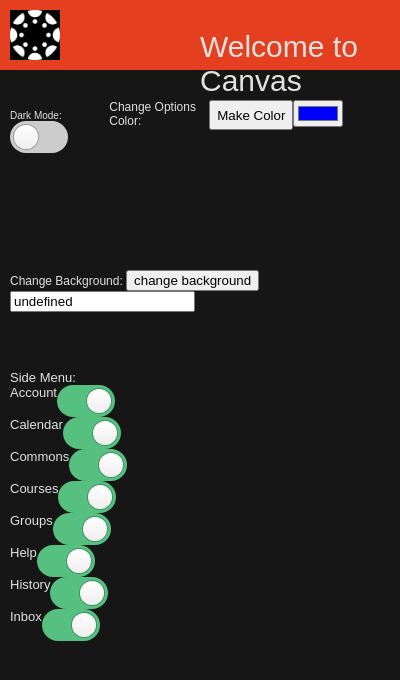
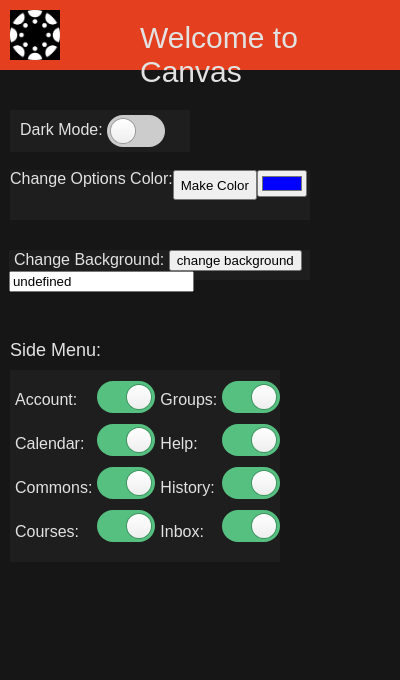
Before and after one commit to cis3296f22/canvasextension, a browser extension: page html/popup.html in a window 400 px wide. Shown: the top 680 px of the page. Drawn offline with Linux system fonts and the light colour scheme.

Commit message:
made small style changes to clean up popup

```diff
--- a/css/popup.css
+++ b/css/popup.css
@@ -13,8 +13,8 @@
   position: absolute;
   font-size: 1.5em;
   font-weight: 500;
-  left: 200px;
-  top: 10px;
+  left: 140px;
+  top: 1px;
 }
 
 .header {
@@ -41,19 +41,26 @@
 
 .dark-mode {
   margin-top: 10px;
+  background-color: #1f1e1e;
+  width: 180px;
+  padding: 5px;
 }
 
 .background-label{
-  font-size: 12px;
   top: 120px;
   width: 100px;
+  margin-left: 5px;
+
 }
 
 .background-container{
   display: inline-block;
   position: absolute;
   height: 30px;
-  top: 170px;
+  top: 150px;
+  background-color: #1f1e1e;
+  border: 5px;
+  margin-left: -10px;
 }
 
 .side-menu {
@@ -65,18 +72,52 @@
 }
 
 .side-menu label {
-  font-size: 13px;
   display: flex;
 }
 
 .color-container{
   display: flex;
-  height: 30px;
-  width: 350px;
+  height: 50px;
+  width: 300px;
+  background-color: #1f1e1e;
+}
+.color-container button{
+	height: 30px;
 }
 
-.color-label{
+* {
+	box-sizing: border-box;
+  }
+
+  .side-menu {
+	display: flex;
+  }
+
+  /* Create two equal columns that sits next to each other */
+  .column {
+	flex: 50%;
+	background-color: #1f1e1e;
+  }
+  .column p{
+	position: relative;
+	font-size: medium;
+	padding: 5px;
+
+  }
+  .background-change{
+	font-size: medium;
+  }
+
+.side-menu-label{
+	font-size: large;
+
+}
+.side-head{
+  top: 240px;
   display: flex;
-  font-size: 12px;
-  width: 100px;
+  position:absolute;
+
 }
+.dark-label{
+	padding-left: 5px;
+}
--- a/html/popup.html
+++ b/html/popup.html
@@ -14,8 +14,9 @@
         <h1>Welcome to Canvas</h1>
       </div>
       <div class="options">
+		<div class="background-change">
 			<div class="dark-mode">
-          <label>Dark Mode: </label>
+				<label class="dark-label">Dark Mode: </label>
 				<label class="toggle">
 				  <input
 					id="darkModeToggle"
@@ -25,6 +26,7 @@
 				  <div class="toggle-switch"></div>
 				</label>
 			  </div>
+			  &nbsp;
 			  <div class="background-container">
 				<label class="background-label">Change Background: </label>
 				<button id="backgroundButton">change background</button>
@@ -35,13 +37,34 @@
 				  placeholder="Enter image url here"
 				/>
 			  </div>
+			  &nbsp;
 			  <div class="color-container">
 				<label class="color-label">Change Options Color: </label>
 				<button id="colorPicker">Make Color</button>
 				<input type="color" value="#0000ff" id="chooser" />
 			  </div>
+		</div>
+		<div class="side-head">
+			<label class="side-menu-label">Side Menu: </label>
+		</div>
 		<div class="side-menu">
-          <label class="side-menu-label">Side Menu: </label>
+
+			<div class="column">
+				<p>
+					Account:
+				</p>
+				<p>
+					Calendar:
+				</p>
+				<p>
+					Commons:
+				</p>
+				<p>
+					Courses:
+				</p>
+			</div>
+			<div class="column">
+				  &nbsp;
 				  <div class="sideMenu1">
 					<label class="toggle">
 					  <input
@@ -49,11 +72,12 @@
 						class="toggle-checkbox"
 						type="checkbox"
 					  />
-              Account
+
 					  <div class="toggle-switch"></div>
 					  <span class="darkmodetoggle-label"> </span>
 					</label>
 				  </div>
+				  &nbsp;
 				  <div class="sideMenu2">
 					<label class="toggle">
 					  <input
@@ -61,11 +85,12 @@
 						class="toggle-checkbox"
 						type="checkbox"
 					  />
-              Calendar
+
 					  <div class="toggle-switch"></div>
 					  <span class="darkmodetoggle-label"> </span>
 					</label>
 				  </div>
+				  &nbsp;
 				  <div class="sideMenu3">
 					<label class="toggle">
 					  <input
@@ -73,11 +98,12 @@
 						class="toggle-checkbox"
 						type="checkbox"
 					  />
-              Commons
+
 					  <div class="toggle-switch"></div>
 					  <span class="darkmodetoggle-label"> </span>
 					</label>
 				  </div>
+				  &nbsp;
 				  <div class="sideMenu4">
 					<label class="toggle">
 					  <input
@@ -85,11 +111,28 @@
 						class="toggle-checkbox"
 						type="checkbox"
 					  />
-              Courses
+
 					  <div class="toggle-switch"></div>
 					  <span class="darkmodetoggle-label"> </span>
 					</label>
 				  </div>
+			</div>
+			<div class="column">
+				<p>
+					Groups:
+				</p>
+				<p>
+					Help:
+				</p>
+				<p>
+					History:
+				</p>
+				<p>
+					Inbox:
+				</p>
+			</div>
+			<div class="column">
+				&nbsp;
 				<div class="sideMenu5">
 					<label class="toggle">
 					  <input
@@ -97,11 +140,12 @@
 						class="toggle-checkbox"
 						type="checkbox"
 					  />
-              Groups
+
 					  <div class="toggle-switch"></div>
 					  <span class="darkmodetoggle-label"> </span>
 					</label>
 				  </div>
+				  &nbsp;
 				  <div class="sideMenu6">
 					<label class="toggle">
 					  <input
@@ -109,11 +153,12 @@
 						class="toggle-checkbox"
 						type="checkbox"
 					  />
-              Help
+
 					  <div class="toggle-switch"></div>
 					  <span class="darkmodetoggle-label"> </span>
 					</label>
 				  </div>
+				  &nbsp;
 				  <div class="sideMenu7">
 					<label class="toggle">
 					  <input
@@ -121,11 +166,12 @@
 						class="toggle-checkbox"
 						type="checkbox"
 					  />
-              History
+
 					  <div class="toggle-switch"></div>
 					  <span class="darkmodetoggle-label"> </span>
 					</label>
 				  </div>
+				  &nbsp;
 				  <div class="sideMenu8">
 					<label class="toggle">
 					  <input
@@ -133,7 +179,7 @@
 						class="toggle-checkbox"
 						type="checkbox"
 					  />
-              Inbox
+
 					  <div class="toggle-switch"></div>
 					  <span class="darkmodetoggle-label"> </span>
 					</label>
@@ -141,6 +187,8 @@
 				</div>
 			</div>
       </div>
+
+    </div>
     <script src="../js/popup.js"></script>
   </body>
 </html>
```
Lines whose indentation alone changed are shown as unchanged.
